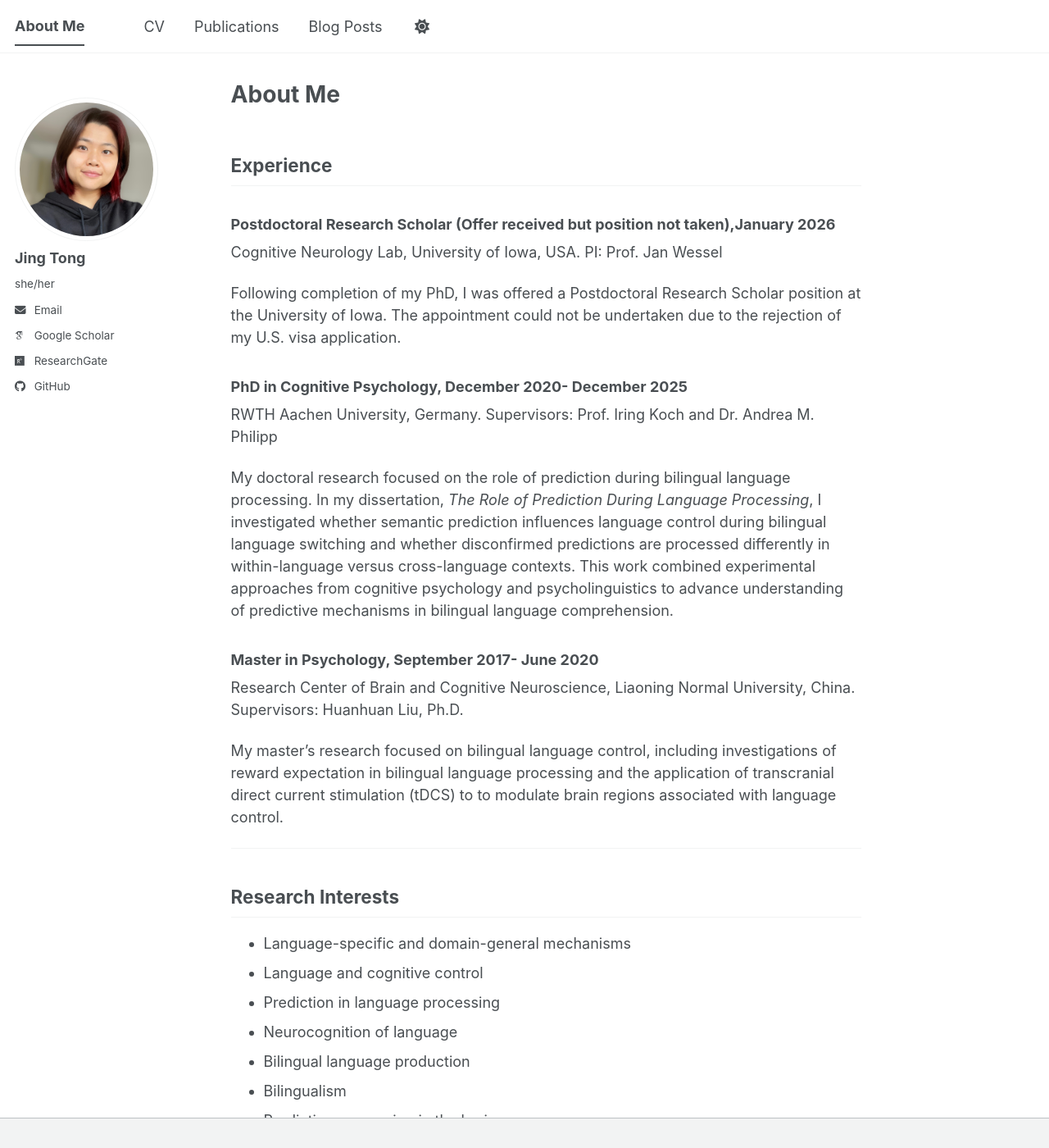
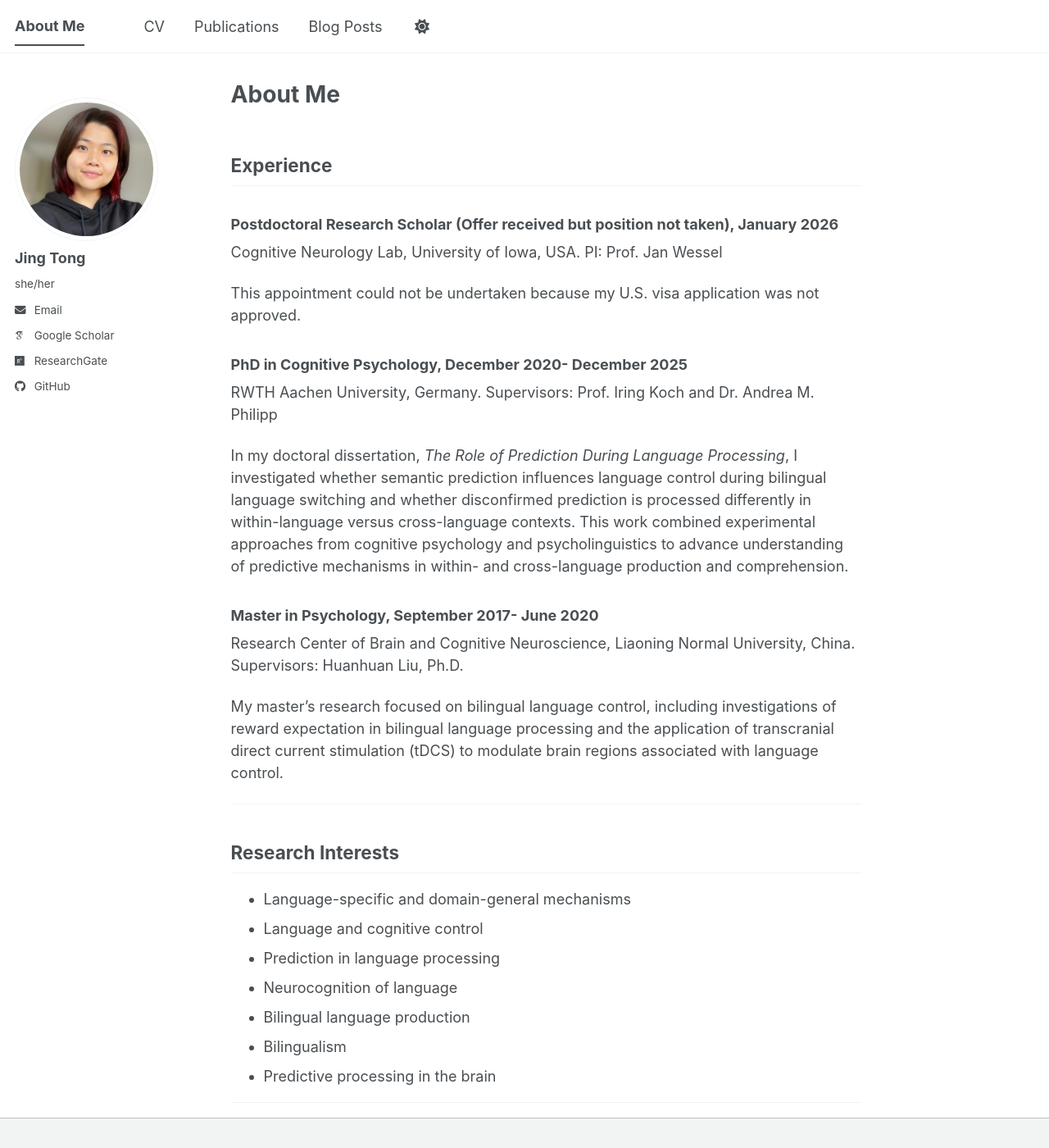
Before and after one commit to JingTong01/jingtong01.github.io, a Jekyll site: the page built from _pages/about.md, in a window 1280 px wide and 1400 px high. Shown: the whole window at 82% size. Built offline with Jekyll 4.4.1, drawn with Linux system fonts in a browser that asks for light colours; some web fonts are replaced; a script bundle is joined from its source files by our own code; library files that are not in the unit come from our copies.

Commit message:
Edit experience section for clarity and punctuation
Corrected punctuation and improved clarity in the experience section.

```diff
--- a/_pages/about.md
+++ b/_pages/about.md
@@ -8,20 +8,20 @@ redirect_from:
 ---
 
 ## Experience
-### Postdoctoral Research Scholar (Offer received but position not taken),January 2026
+### Postdoctoral Research Scholar (Offer received but position not taken), January 2026
 Cognitive Neurology Lab, University of Iowa, USA. PI: Prof. Jan Wessel
 
-Following completion of my PhD, I was offered a Postdoctoral Research Scholar position at the University of Iowa. The appointment could not be undertaken due to the rejection of my U.S. visa application.
+This appointment could not be undertaken because my U.S. visa application was not approved.
 
 ### PhD in Cognitive Psychology, December 2020- December 2025
 RWTH Aachen University, Germany. Supervisors: Prof. Iring Koch and Dr. Andrea M. Philipp
 
-My doctoral research focused on the role of prediction during bilingual language processing. In my dissertation, *The Role of Prediction During Language Processing*, I investigated whether semantic prediction influences language control during bilingual language switching and whether disconfirmed predictions are processed differently in within-language versus cross-language contexts. This work combined experimental approaches from cognitive psychology and psycholinguistics to advance understanding of predictive mechanisms in bilingual language comprehension.
+In my doctoral dissertation, *The Role of Prediction During Language Processing*, I investigated whether semantic prediction influences language control during bilingual language switching and whether disconfirmed prediction is processed differently in within-language versus cross-language contexts. This work combined experimental approaches from cognitive psychology and psycholinguistics to advance understanding of predictive mechanisms in  within- and cross-language production and comprehension.
 
 ### Master in Psychology, September 2017- June 2020
 Research Center of Brain and Cognitive Neuroscience, Liaoning Normal University, China. Supervisors: Huanhuan Liu, Ph.D.
 
-My master's research focused on bilingual language control, including investigations of reward expectation in bilingual language processing and the application of transcranial direct current stimulation (tDCS) to to modulate brain regions associated with language control.
+My master's research focused on bilingual language control, including investigations of reward expectation in bilingual language processing and the application of transcranial direct current stimulation (tDCS) to modulate brain regions associated with language control.
 
 
 ---
```
